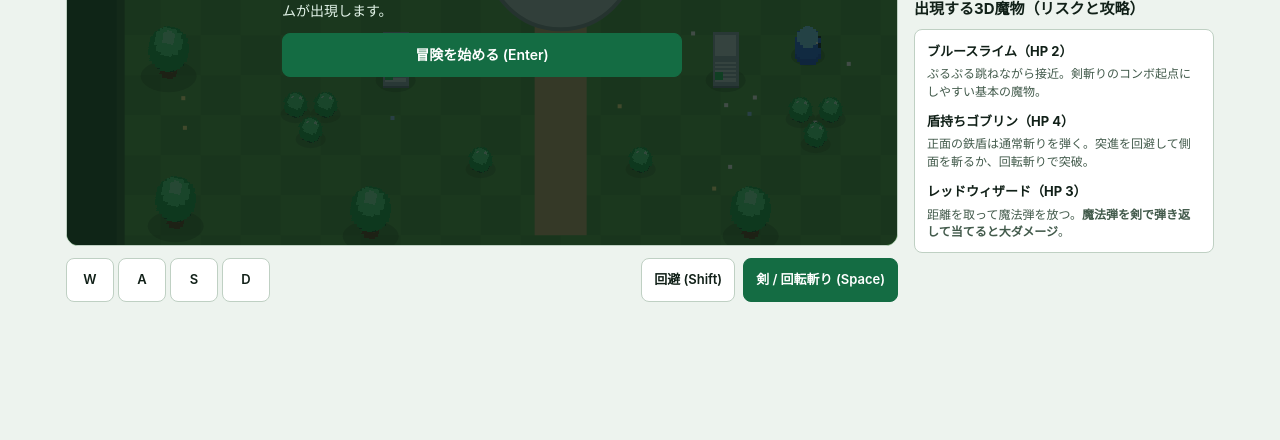
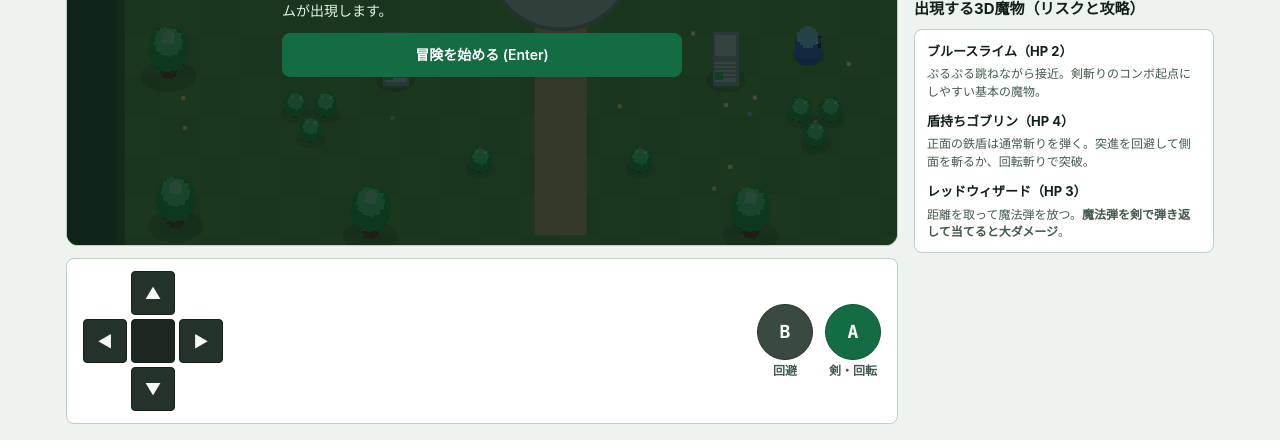
Before and after one commit to youki-dmp/snow-drift-3d, a plain HTML site: page index.html in a window 1280 px wide. Shown: the part 457-897 px from the top of the page. Before the commit the page ends 800 px from the top, so only its background shows below. Drawn offline with Linux system fonts and the light colour scheme.

Commit message:
Update touch controls to Famicom-style D-pad and B/A button layout

```diff
--- a/index.html
+++ b/index.html
@@ -313,36 +313,114 @@
 
     .touch-controls {
       display: flex;
-      flex-wrap: wrap;
       align-items: center;
       justify-content: space-between;
-      gap: 8px;
-    }
-
-    .touch-pad {
+      gap: 16px;
+      padding: 12px 16px;
+      background-color: var(--surface);
+      border: 1px solid var(--border);
+      border-radius: var(--radius-md);
+      user-select: none;
+    }
+
+    .dpad-grid {
+      display: grid;
+      grid-template-columns: repeat(3, 44px);
+      grid-template-rows: repeat(3, 44px);
+      gap: 4px;
+      flex-shrink: 0;
+    }
+
+    .dpad-btn {
+      width: 44px;
+      height: 44px;
+      padding: 0;
+      font-size: 16px;
+      line-height: 1;
+      border-radius: var(--radius-sm);
+      background-color: #24332a;
+      border-color: #16211a;
+      color: #f4f7f2;
+      touch-action: manipulation;
+    }
+
+    .dpad-up {
+      grid-column: 2;
+      grid-row: 1;
+    }
+
+    .dpad-left {
+      grid-column: 1;
+      grid-row: 2;
+    }
+
+    .dpad-center {
+      grid-column: 2;
+      grid-row: 2;
+      border-radius: var(--radius-sm);
+      background-color: #1b2720;
+      border: 1px solid #16211a;
+    }
+
+    .dpad-right {
+      grid-column: 3;
+      grid-row: 2;
+    }
+
+    .dpad-down {
+      grid-column: 2;
+      grid-row: 3;
+    }
+
+    .ab-pad {
       display: flex;
-      flex-wrap: wrap;
+      align-items: center;
+      gap: 12px;
+      flex-shrink: 0;
+    }
+
+    .ab-slot {
+      display: flex;
+      flex-direction: column;
+      align-items: center;
       gap: 4px;
     }
 
-    .touch-actions {
-      display: flex;
-      flex-wrap: wrap;
-      gap: 8px;
-    }
-
-    .touch-btn {
-      min-width: 48px;
-      min-height: 44px;
-      padding: 8px 12px;
-      font-size: 13px;
+    .ab-btn {
+      width: 56px;
+      height: 56px;
+      padding: 0;
+      border-radius: 999px;
+      font-family: var(--font-mono);
+      font-size: 18px;
+      font-weight: 700;
       touch-action: manipulation;
     }
 
-    .touch-btn.is-active {
+    .ab-btn-b {
+      background-color: #3a4a40;
+      border-color: #24332a;
+      color: #ffffff;
+    }
+
+    .ab-btn-a {
       background-color: var(--accent);
-      border-color: var(--accent);
+      border-color: var(--accent-hover);
       color: #ffffff;
+    }
+
+    .ab-caption {
+      font-size: 12px;
+      font-weight: 700;
+      color: var(--ink-muted);
+      line-height: 1.2;
+    }
+
+    .dpad-btn.is-active,
+    .ab-btn.is-active {
+      background-color: var(--gold);
+      border-color: #8a5a05;
+      color: #141c17;
     }
 
     .side-col {
@@ -436,14 +514,28 @@
         min-height: 240px;
       }
 
-      .touch-pad,
-      .touch-actions {
-        width: 100%;
-      }
-
-      .touch-btn {
-        flex: 1;
-        min-width: 0;
+      .touch-controls {
+        padding: 8px 12px;
+        gap: 8px;
+      }
+
+      .dpad-grid {
+        grid-template-columns: repeat(3, 40px);
+        grid-template-rows: repeat(3, 40px);
+      }
+
+      .dpad-btn {
+        width: 40px;
+        height: 40px;
+      }
+
+      .ab-pad {
+        gap: 8px;
+      }
+
+      .ab-btn {
+        width: 52px;
+        height: 52px;
       }
     }
   </style>
@@ -535,16 +627,23 @@
           </div>
         </div>
 
-        <div class="touch-controls" aria-label="タッチ・クリック操作">
-          <div class="touch-pad" role="group" aria-label="移動ボタン">
-            <button type="button" class="btn touch-btn" id="btnUp" aria-label="上へ移動">W</button>
-            <button type="button" class="btn touch-btn" id="btnLeft" aria-label="左へ移動">A</button>
-            <button type="button" class="btn touch-btn" id="btnDown" aria-label="下へ移動">S</button>
-            <button type="button" class="btn touch-btn" id="btnRight" aria-label="右へ移動">D</button>
+        <div class="touch-controls" aria-label="ファミコン風コントローラー操作">
+          <div class="dpad-grid" role="group" aria-label="十字キー">
+            <button type="button" class="btn dpad-btn dpad-up" id="btnUp" aria-label="上へ移動">▲</button>
+            <button type="button" class="btn dpad-btn dpad-left" id="btnLeft" aria-label="左へ移動">◀</button>
+            <div class="dpad-center" aria-hidden="true"></div>
+            <button type="button" class="btn dpad-btn dpad-right" id="btnRight" aria-label="右へ移動">▶</button>
+            <button type="button" class="btn dpad-btn dpad-down" id="btnDown" aria-label="下へ移動">▼</button>
           </div>
-          <div class="touch-actions">
-            <button type="button" class="btn touch-btn" id="btnRoll" aria-label="前転ダッシュ回避">回避 (Shift)</button>
-            <button type="button" class="btn btn-primary touch-btn" id="btnAttack" aria-label="剣斬りと長押し回転斬り">剣 / 回転斬り (Space)</button>
+          <div class="ab-pad" role="group" aria-label="B・Aアクションボタン">
+            <div class="ab-slot">
+              <button type="button" class="btn ab-btn ab-btn-b" id="btnRoll" aria-label="Bボタン：前転ダッシュ回避">B</button>
+              <span class="ab-caption">回避</span>
+            </div>
+            <div class="ab-slot">
+              <button type="button" class="btn ab-btn ab-btn-a" id="btnAttack" aria-label="Aボタン：剣斬りと長押し回転斬り">A</button>
+              <span class="ab-caption">剣・回転</span>
+            </div>
           </div>
         </div>
       </section>
```
Also changed, not shown: screenshot.png.
